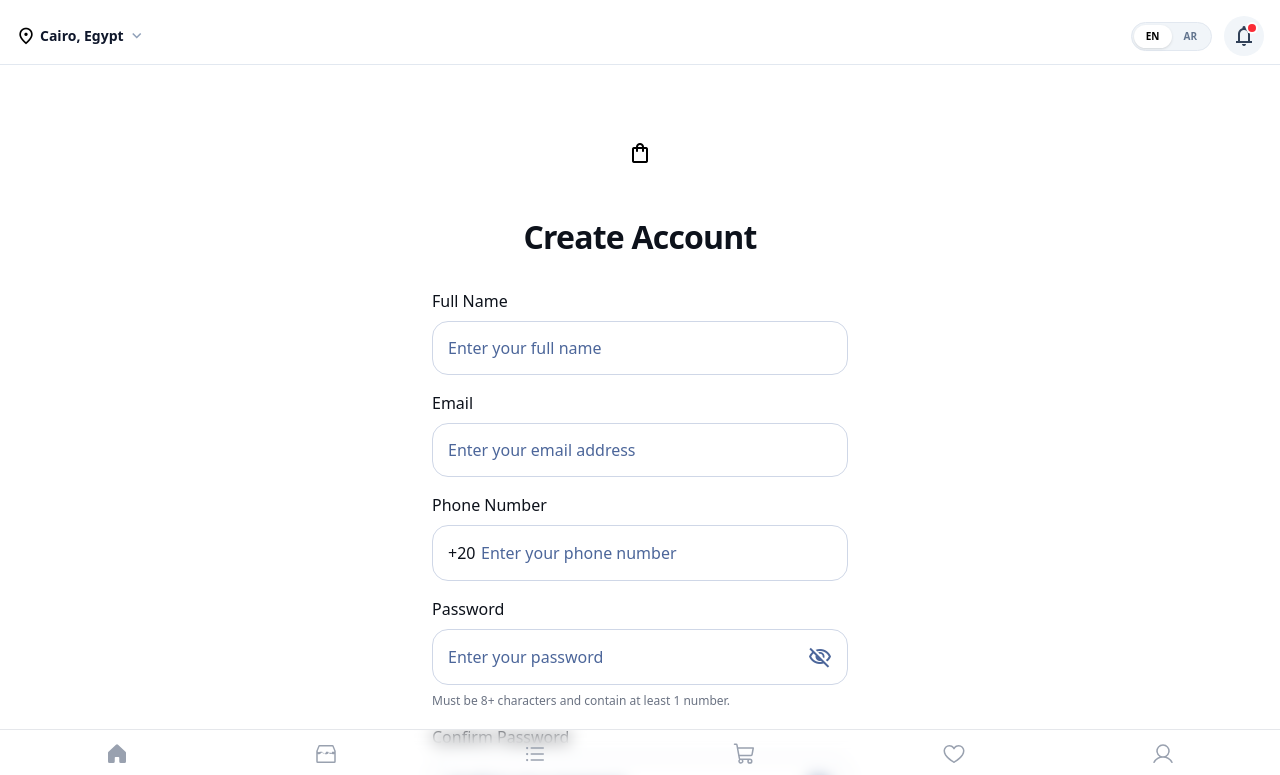
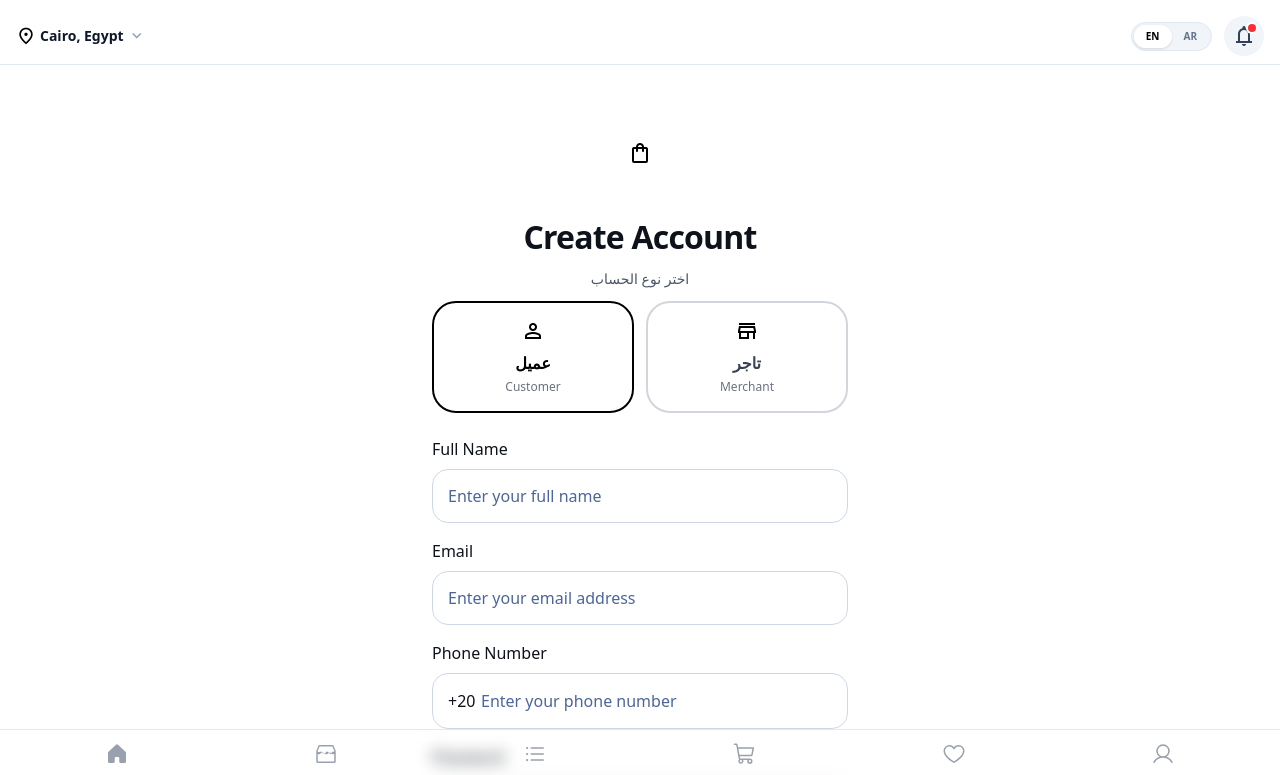
Before and after one commit to yuosef0/outfit-hub, a Next.js app: page /signup in a window 1280 px wide. Shown: the top 775 px of the page. Built offline with nearby package versions, Linux system fonts and the light colour scheme; no server answers.

Commit message:
feat: Implement user signup functionality with email/password and Google OAuth, including role selection for customer and merchant accounts.

```diff
--- a/app/(auth)/signup/page.tsx
+++ b/app/(auth)/signup/page.tsx
@@ -17,6 +17,7 @@ export default function SignUpPage() {
     const [agreedToTerms, setAgreedToTerms] = useState(false);
     const [isLoading, setIsLoading] = useState(false);
     const [error, setError] = useState<string | null>(null);
+    const [role, setRole] = useState<'customer' | 'merchant'>('customer');
 
     const supabase = useMemo(
         () =>
@@ -49,21 +50,40 @@ export default function SignUpPage() {
             setIsLoading(true);
             setError(null);
 
-            const { error: signUpError } = await supabase.auth.signUp({
+            const { data, error: signUpError } = await supabase.auth.signUp({
                 email,
                 password,
                 options: {
                     data: {
                         full_name: fullName,
                         phone: phone ? `+20${phone}` : null,
+                        role: role,
                     },
                 },
             });
 
             if (signUpError) throw signUpError;
 
-            // Redirect to login or verification page
-            router.push('/login?message=Check your email to verify your account');
+            // Update user role in users table
+            if (data.user) {
+                const { error: updateError } = await supabase
+                    .from('users')
+                    .update({
+                        role: role,
+                        full_name: fullName,
+                        phone: phone ? `+20${phone}` : null
+                    })
+                    .eq('id', data.user.id);
+
+                if (updateError) console.error('Error updating user role:', updateError);
+            }
+
+            // Redirect based on role
+            if (role === 'merchant') {
+                router.push('/merchant/setup');
+            } else {
+                router.push('/login?message=Check your email to verify your account');
+            }
         } catch (err: any) {
             setError(err.message || 'Failed to sign up');
         } finally {
@@ -77,7 +97,7 @@ export default function SignUpPage() {
             setError(null);
 
             if (typeof window !== 'undefined') {
-                sessionStorage.setItem('pending_role', 'customer');
+                sessionStorage.setItem('pending_role', role);
             }
 
             const { error } = await supabase.auth.signInWithOAuth({
@@ -107,9 +127,60 @@ export default function SignUpPage() {
                 </div>
 
                 {/* Headline */}
-                <h1 className="text-[#0d121b] dark:text-white tracking-tight text-[32px] font-bold leading-tight text-center pb-8">
+                <h1 className="text-[#0d121b] dark:text-white tracking-tight text-[32px] font-bold leading-tight text-center pb-3">
                     Create Account
                 </h1>
+
+                {/* Role Selection */}
+                <div className="w-full mb-6">
+                    <p className="text-center text-sm text-gray-600 dark:text-gray-400 mb-3">
+                        اختر نوع الحساب
+                    </p>
+                    <div className="grid grid-cols-2 gap-3">
+                        <button
+                            type="button"
+                            onClick={() => setRole('customer')}
+                            className={`flex flex-col items-center justify-center p-4 rounded-xl border-2 transition-all ${role === 'customer'
+                                    ? 'border-primary bg-primary/10 dark:bg-primary/20'
+                                    : 'border-gray-300 dark:border-gray-700 hover:border-primary/50'
+                                }`}
+                        >
+                            <span className="material-symbols-outlined text-3xl mb-2 text-primary">
+                                person
+                            </span>
+                            <span className={`font-semibold ${role === 'customer'
+                                    ? 'text-primary'
+                                    : 'text-gray-700 dark:text-gray-300'
+                                }`}>
+                                عميل
+                            </span>
+                            <span className="text-xs text-gray-500 dark:text-gray-400 mt-1">
+                                Customer
+                            </span>
+                        </button>
+                        <button
+                            type="button"
+                            onClick={() => setRole('merchant')}
+                            className={`flex flex-col items-center justify-center p-4 rounded-xl border-2 transition-all ${role === 'merchant'
+                                    ? 'border-primary bg-primary/10 dark:bg-primary/20'
+                                    : 'border-gray-300 dark:border-gray-700 hover:border-primary/50'
+                                }`}
+                        >
+                            <span className="material-symbols-outlined text-3xl mb-2 text-primary">
+                                store
+                            </span>
+                            <span className={`font-semibold ${role === 'merchant'
+                                    ? 'text-primary'
+                                    : 'text-gray-700 dark:text-gray-300'
+                                }`}>
+                                تاجر
+                            </span>
+                            <span className="text-xs text-gray-500 dark:text-gray-400 mt-1">
+                                Merchant
+                            </span>
+                        </button>
+                    </div>
+                </div>
 
                 <form onSubmit={handleEmailSignUp} className="w-full space-y-4">
                     {/* Full Name */}
--- a/app/auth/callback-handler/page.tsx
+++ b/app/auth/callback-handler/page.tsx
@@ -55,14 +55,18 @@ export default function CallbackHandler() {
                             console.error('Error updating user role:', updateError.message || updateError);
                         }
 
-                        // Check if governorate is missing
+                        // Merchants don't need governorate
+                        if (pendingRole === 'merchant') {
+                            // Will be handled in the main redirect logic below
+                        } else {
+                            // Check if customer needs governorate
                             if (!existingUser.governorate) {
-                            // Redirect to governorate selection page
                                 if (typeof window !== 'undefined') {
                                     sessionStorage.setItem('needs_governorate', 'true');
                                 }
                                 router.push('/select-governorate');
                                 return;
+                            }
                         }
                     } else {
                         // Insert new user without governorate (will be set later)
@@ -80,7 +84,16 @@ export default function CallbackHandler() {
                             console.error('Error creating user:', insertError.message || insertError);
                         }
 
-                        // Redirect to governorate selection
+                        // Merchants don't need governorate, redirect to setup
+                        if (pendingRole === 'merchant') {
+                            if (typeof window !== 'undefined') {
+                                sessionStorage.removeItem('pending_role');
+                            }
+                            router.push('/merchant/setup');
+                            return;
+                        }
+
+                        // Customers need governorate
                         if (typeof window !== 'undefined') {
                             sessionStorage.setItem('needs_governorate', 'true');
                         }
@@ -95,8 +108,25 @@ export default function CallbackHandler() {
 
                     // Redirect based on role
                     if (pendingRole === 'merchant') {
+                        // Check if merchant has a store
+                        const { data: store } = await supabase
+                            .from('stores')
+                            .select('id, is_active')
+                            .eq('merchant_id', user.id)
+                            .maybeSingle();
+
+                        if (!store) {
+                            // No store, redirect to setup
+                            router.push('/merchant/setup');
+                        } else if (!store.is_active) {
+                            // Store exists but not active, redirect to pending
+                            router.push('/merchant/pending');
+                        } else {
+                            // Store exists and active, redirect to dashboard
                             router.push('/merchant/dashboard');
+                        }
                     } else {
+                        // Customer - redirect to home
                         router.push('/');
                     }
                 } else {
@@ -107,7 +137,28 @@ export default function CallbackHandler() {
                         .eq('id', user.id)
                         .maybeSingle();
 
-                    // Check if governorate is missing
+                    const role = userData?.role || 'customer';
+
+                    // Handle merchant redirects
+                    if (role === 'merchant') {
+                        // Check if merchant has a store
+                        const { data: store } = await supabase
+                            .from('stores')
+                            .select('id, is_active')
+                            .eq('merchant_id', user.id)
+                            .maybeSingle();
+
+                        if (!store) {
+                            router.push('/merchant/setup');
+                        } else if (!store.is_active) {
+                            router.push('/merchant/pending');
+                        } else {
+                            router.push('/merchant/dashboard');
+                        }
+                        return;
+                    }
+
+                    // Customer flow - check governorate
                     if (!userData?.governorate) {
                         if (typeof window !== 'undefined') {
                             sessionStorage.setItem('needs_governorate', 'true');
@@ -116,13 +167,7 @@ export default function CallbackHandler() {
                         return;
                     }
 
-                    const role = userData?.role || 'customer';
-
-                    if (role === 'merchant') {
-                        router.push('/merchant/dashboard');
-                    } else {
                     router.push('/');
-                    }
                 }
             } catch (error) {
                 console.error('Callback error:', error);
```
Lines whose indentation alone changed are shown as unchanged.
